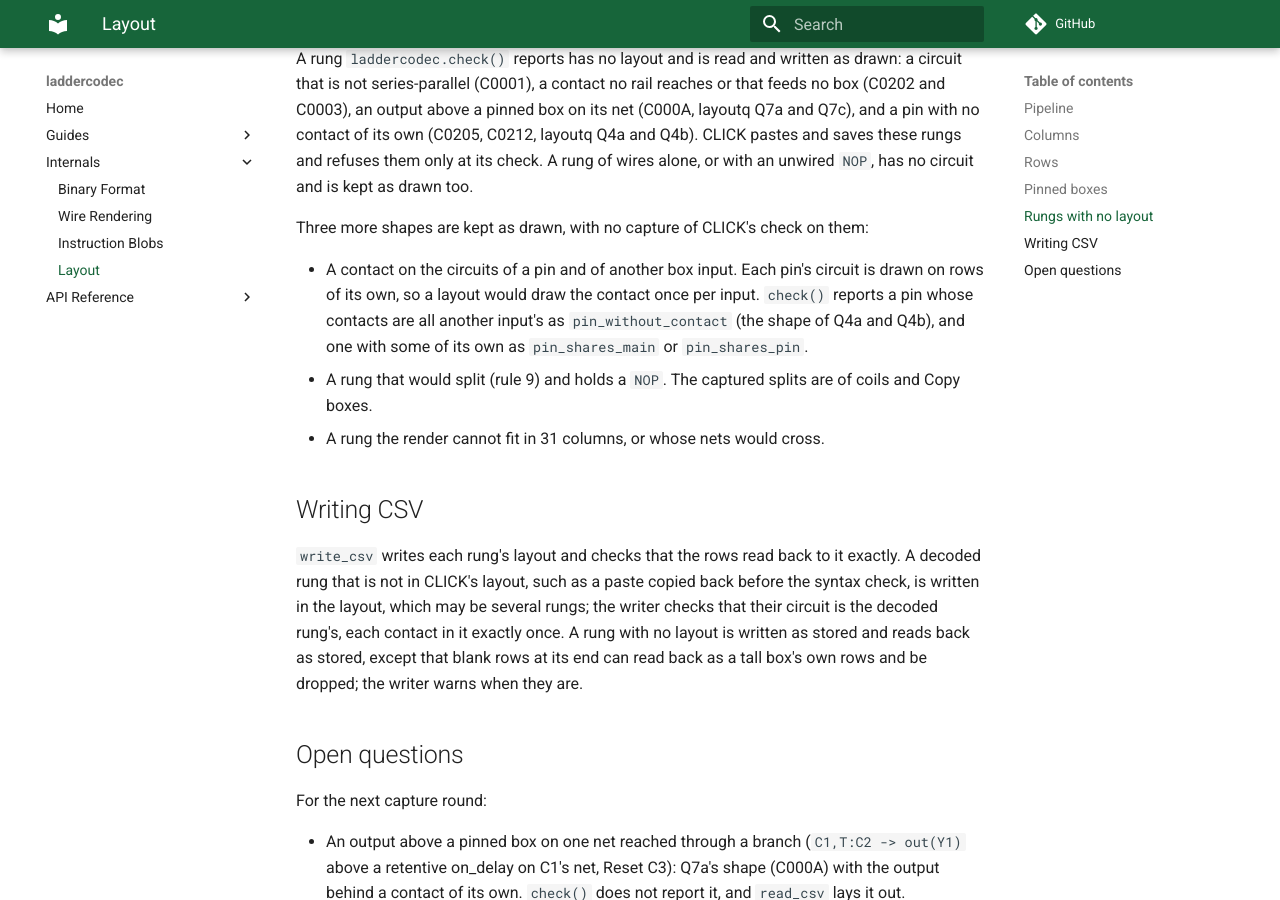
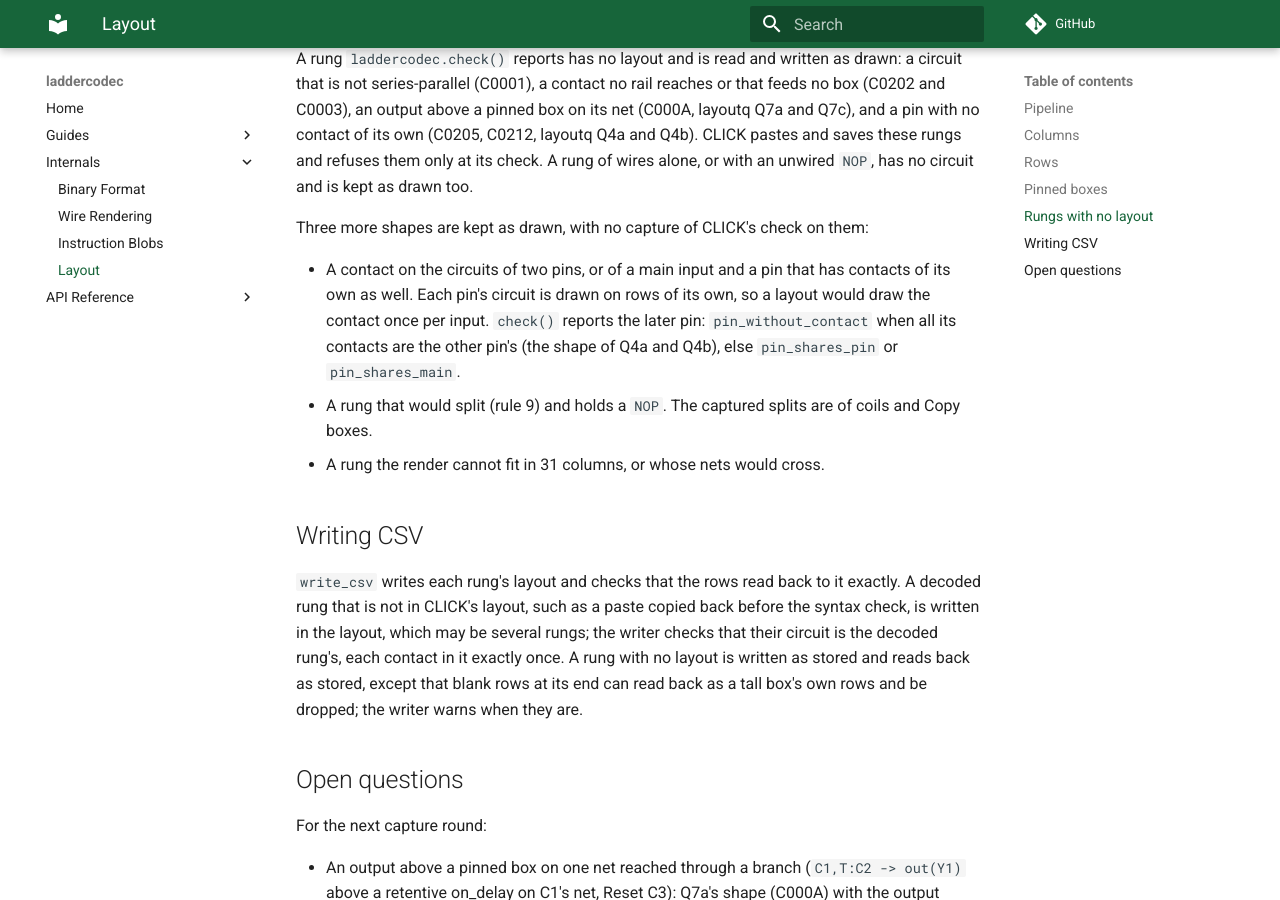
Before and after one commit to ssweber/laddercodec, an MkDocs documentation site: the page built from docs/internals/layout.md, in a window 1280 px wide and 900 px high, scrolled down 2435 px. Built offline with MkDocs 1.6.1 and Material for MkDocs 9.7.7, drawn with Linux system fonts in a browser that asks for light colours; comment, search, counter and statistics services are not loaded.

Commit message:
fix(layout): draw each contact once; keep a rung that would split off a NOP
A contact on two pins' circuits would be drawn once per pin, so trees()
refuses it and check() reports the later pin (pin_without_contact or
pin_shares_pin, not captured). circuit() holds every contact exactly once
and raises otherwise; the writer turns that into a WriterError. A rung
that would split and holds a NOP stays as drawn: the captured splits are
of coils and Copy boxes. The tumbler test compares SCR and clipboard
rungs before write_csv.

Co-Authored-By: Claude Opus 5.5 <noreply@anthropic.com>
Claude-Session: https://claude.ai/code/session_01QnFxutaFyJKgcijzqdEwer

```diff
--- a/docs/internals/layout.md
+++ b/docs/internals/layout.md
@@ -96,10 +96,11 @@ and is kept as drawn too.
 
 Three more shapes are kept as drawn, with no capture of CLICK's check on them:
 
-- A contact on the circuits of a pin and of another box input. Each pin's circuit is drawn
-  on rows of its own, so a layout would draw the contact once per input. `check()` reports a
-  pin whose contacts are all another input's as `pin_without_contact` (the shape of Q4a and
-  Q4b), and one with some of its own as `pin_shares_main` or `pin_shares_pin`.
+- A contact on the circuits of two pins, or of a main input and a pin that has contacts of
+  its own as well. Each pin's circuit is drawn on rows of its own, so a layout would draw the
+  contact once per input. `check()` reports the later pin: `pin_without_contact` when all its
+  contacts are the other pin's (the shape of Q4a and Q4b), else `pin_shares_pin` or
+  `pin_shares_main`.
 - A rung that would split (rule 9) and holds a `NOP`. The captured splits are of coils and
   Copy boxes.
 - A rung the render cannot fit in 31 columns, or whose nets would cross.
```
Also changed, not shown: 1 other file.
